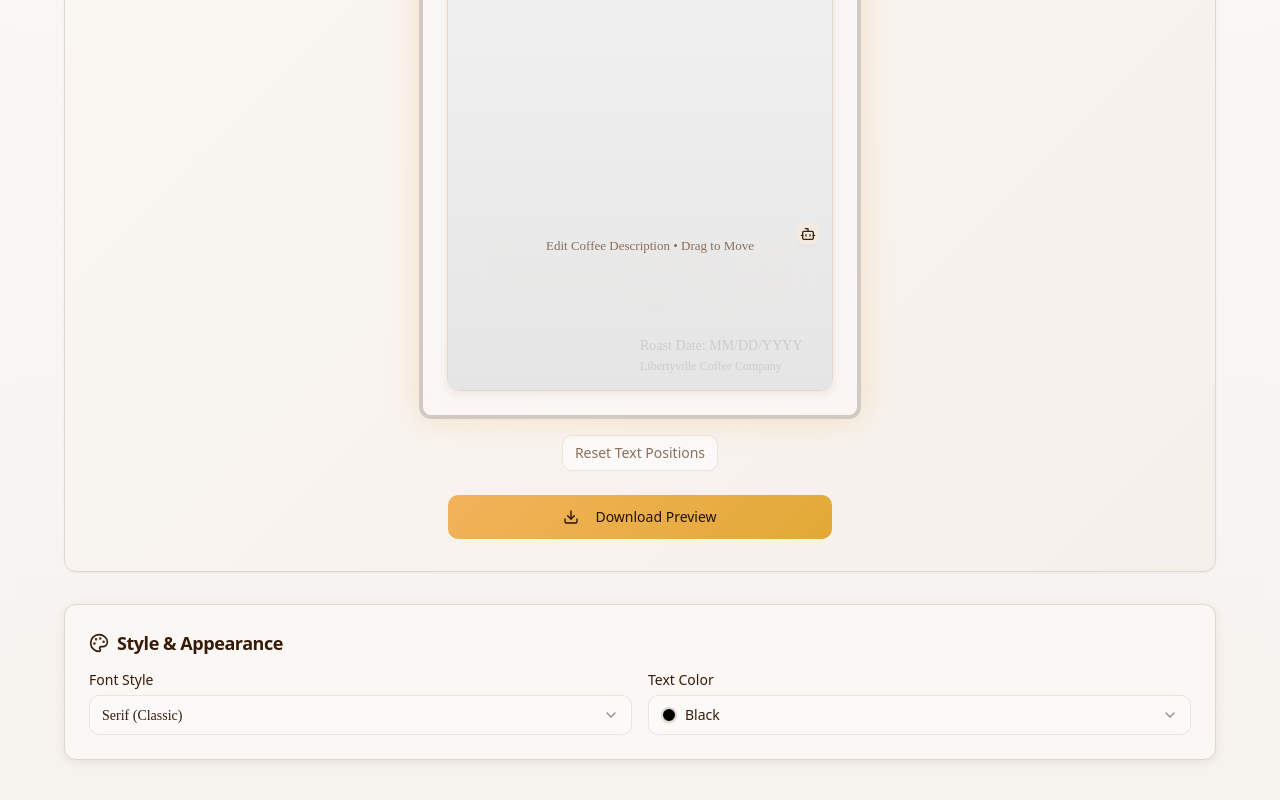
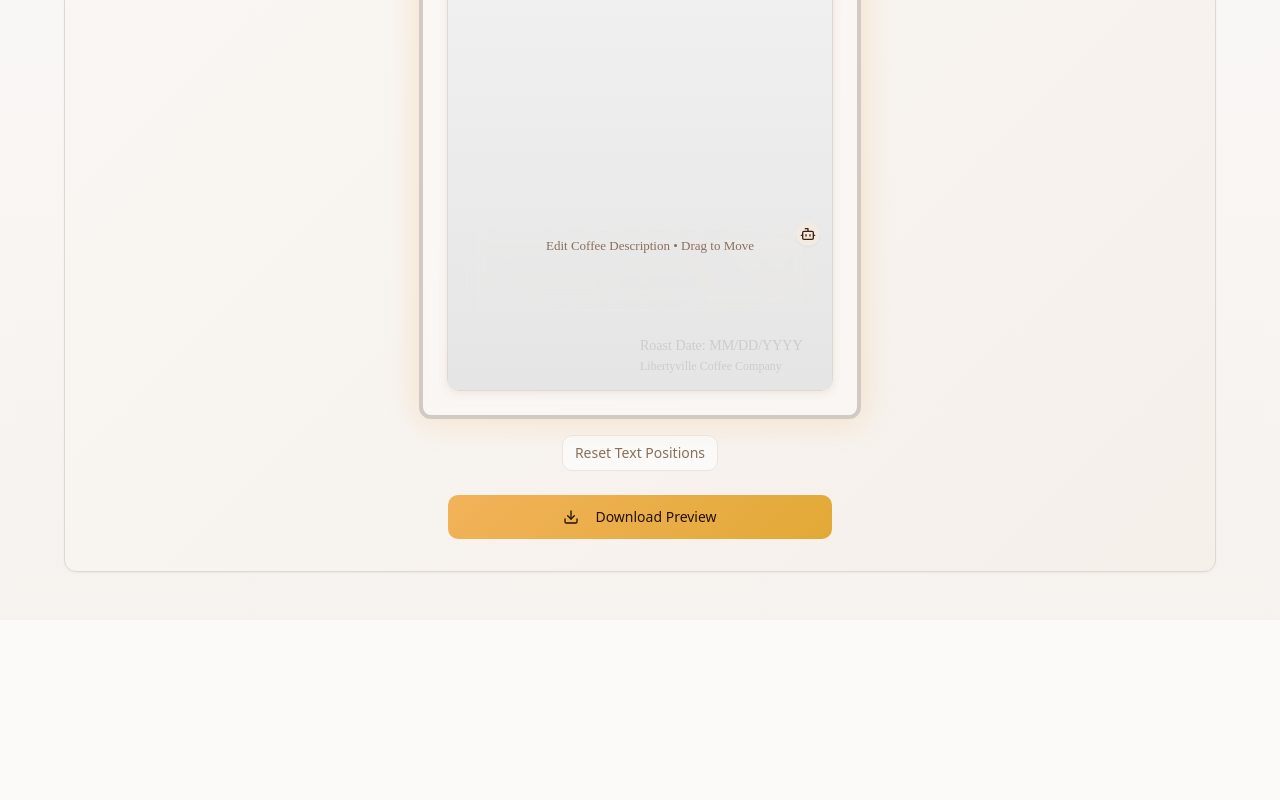
Before and after one commit to Bossler/libertyville-label-lab, a React (Vite) app: page / in a window 1280 px wide. Shown: the part 352-1152 px from the top of the page. After the commit the page ends 972 px from the top, so only its background shows below. Built offline with nearby package versions, Linux system fonts and the light colour scheme.

Commit message:
Remove style section
Remove the "Style & Appearance" section.

```diff
--- a/src/components/LabelDesigner.tsx
+++ b/src/components/LabelDesigner.tsx
@@ -784,62 +784,6 @@ export const LabelDesigner: React.FC<LabelDesignerProps> = ({
           </CardContent>
         </Card>
 
-        {/* Bottom Section - Style Controls */}
-        <Card className="bg-card border-border shadow-soft">
-          <CardHeader className="pb-4">
-            <CardTitle className="text-lg flex items-center gap-2">
-              <Palette className="w-5 h-5 text-primary" />
-              Style & Appearance
-            </CardTitle>
-          </CardHeader>
-          <CardContent className="space-y-4">
-            <div className="grid grid-cols-1 lg:grid-cols-2 gap-4">
-              <div>
-                <Label htmlFor="fontFamily" className="font-medium mb-2 block">Font Style</Label>
-                <Select
-                  value={labelData.fontFamily || 'serif'}
-                  onValueChange={(value) => onLabelChange({ ...labelData, fontFamily: value })}
-                >
-                  <SelectTrigger className="hover:border-primary/50 transition-colors">
-                    <SelectValue placeholder="Select font" />
-                  </SelectTrigger>
-                  <SelectContent>
-                    {fontOptions.map((font) => (
-                      <SelectItem key={font.value} value={font.value}>
-                        <span style={{ fontFamily: font.value }}>{font.label}</span>
-                      </SelectItem>
-                    ))}
-                  </SelectContent>
-                </Select>
-              </div>
-
-              <div>
-                <Label htmlFor="textColor" className="font-medium mb-2 block">Text Color</Label>
-                <Select
-                  value={labelData.textColor || '#000000'}
-                  onValueChange={(value) => onLabelChange({ ...labelData, textColor: value })}
-                >
-                  <SelectTrigger className="hover:border-primary/50 transition-colors">
-                    <SelectValue placeholder="Select color" />
-                  </SelectTrigger>
-                  <SelectContent>
-                    {colorOptions.map((color) => (
-                      <SelectItem key={color.value} value={color.value}>
-                        <div className="flex items-center gap-2">
-                          <div
-                            className="w-4 h-4 rounded-full border-2 border-border shadow-sm"
-                            style={{ backgroundColor: color.value.startsWith('hsl') ? `var(--${color.value.match(/--(\w+)/)?.[1]})` : color.value }}
-                          />
-                          {color.label}
-                        </div>
-                      </SelectItem>
-                    ))}
-                  </SelectContent>
-                </Select>
-              </div>
-            </div>
-          </CardContent>
-        </Card>
       </div>
 
       {/* AI Barista Dialog */}
```
